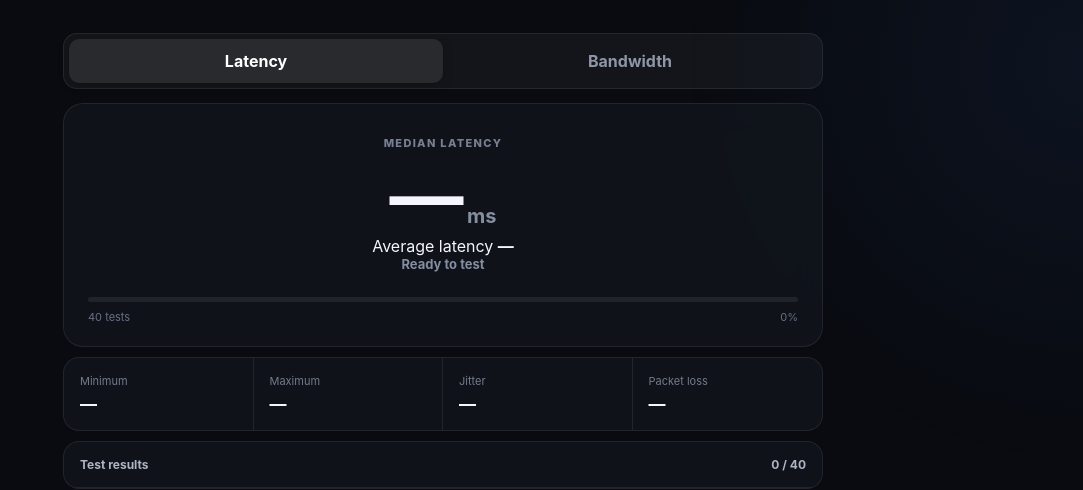
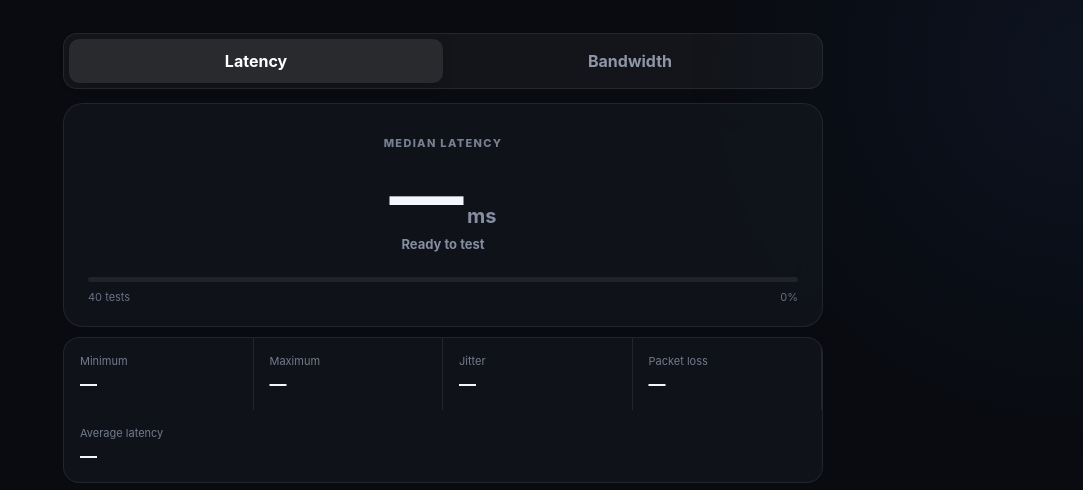
Before and after one commit to MinecadeXD/ServerPulse, a website: page public/index.html in a window 1280 px wide. Shown: the part 334-824 px from the top of the page, without its empty margins (197-1280 px from the left). Drawn offline with Linux system fonts and the light colour scheme.

Commit message:
Adjust latency stats layout

```diff
--- a/public/index.html
+++ b/public/index.html
@@ -34,7 +34,6 @@
       <div class="metric-card">
         <div class="metric-label">MEDIAN LATENCY</div>
         <div class="metric"><span id="latency-value">—</span><small>ms</small></div>
-        <div class="secondary-metric">Average latency <strong id="latency-average">—</strong></div>
         <div id="latency-status" class="status neutral">Ready to test</div>
         <div class="progress"><span id="latency-progress"></span></div>
         <div class="progress-label"><span id="latency-progress-text">40 tests</span><span id="latency-percent">0%</span></div>
@@ -45,6 +44,7 @@
         <div><span>Maximum</span><strong id="latency-max">—</strong></div>
         <div><span>Jitter</span><strong id="latency-jitter">—</strong></div>
         <div><span>Packet loss</span><strong id="latency-loss">—</strong></div>
+        <div><span>Average latency</span><strong id="latency-average">—</strong></div>
       </div>
 
       <div class="results-card">
```
